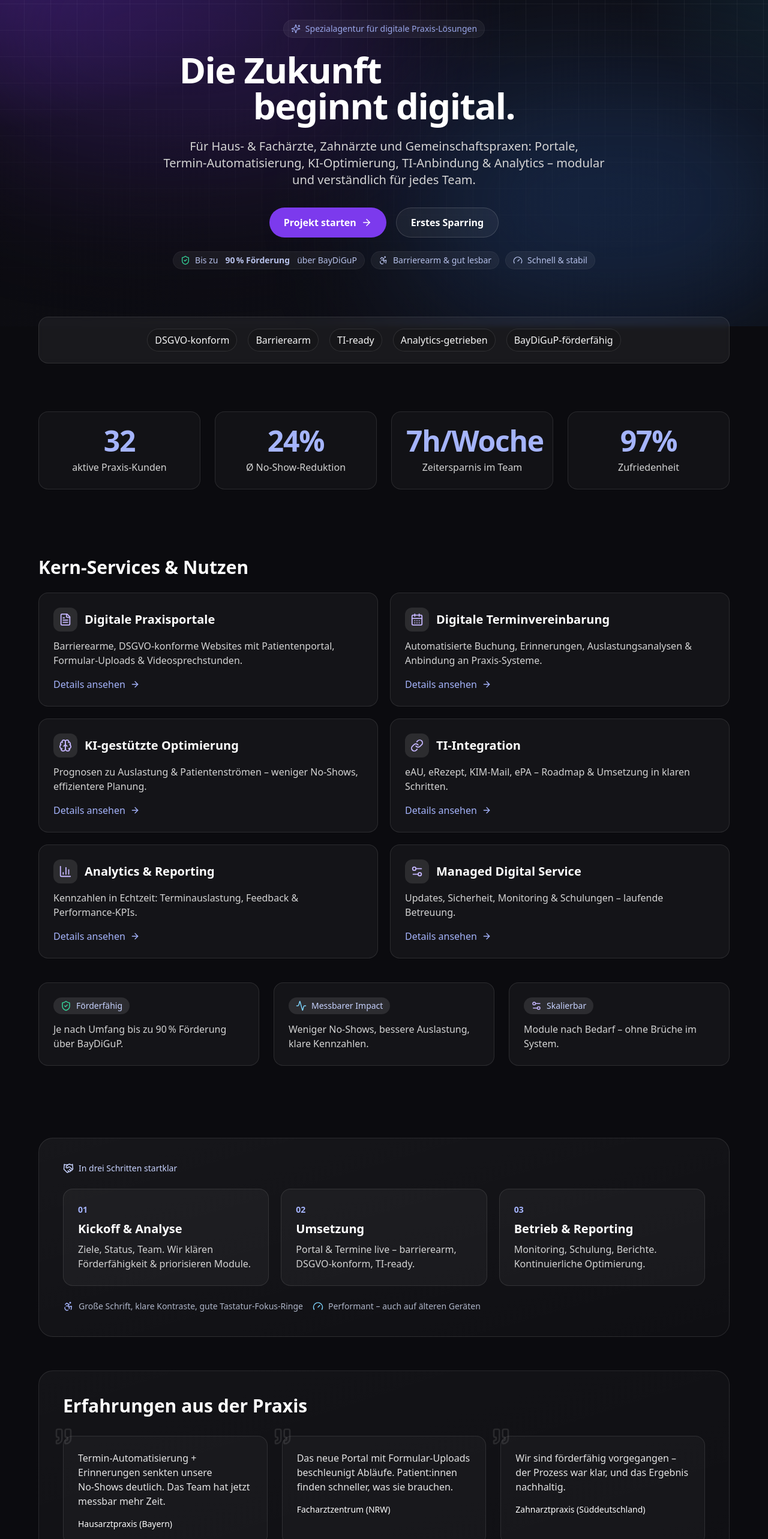
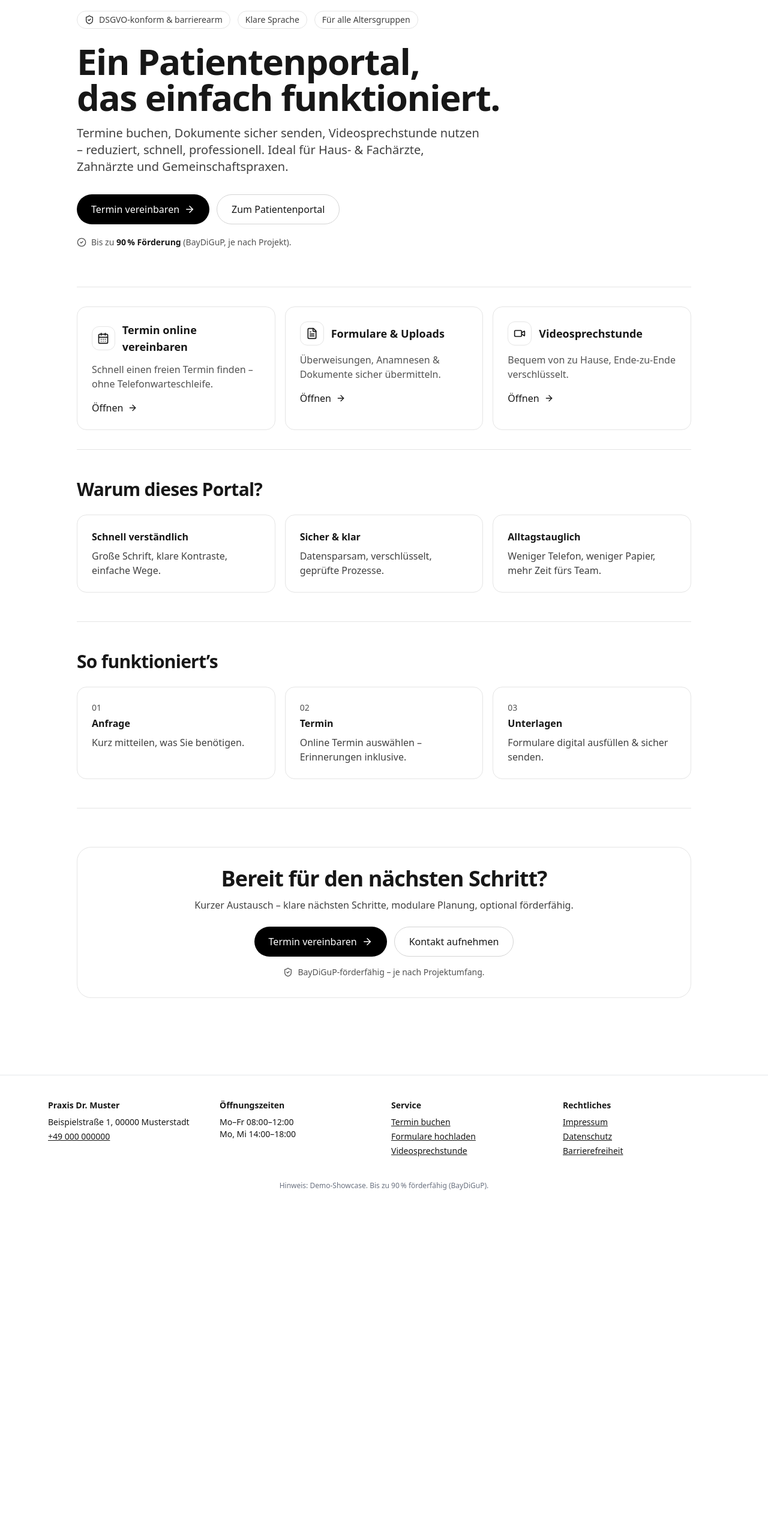
Before and after one commit to cyclebittt/arztpraxis-portal, a Next.js app: page / in a window 1280 px wide. Shown: the part 135-2701 px from the top of the page at 60% size. After the commit the page ends 2144 px from the top, so only its background shows below. Built offline with nearby package versions, Linux system fonts and the light colour scheme.

Commit message:
Update page.js

```diff
--- a/app/page.js
+++ b/app/page.js
@@ -1,391 +1,198 @@
 'use client';
 
-import { useEffect, useRef, useState } from 'react';
 import Link from 'next/link';
 import Navbar from '@/components/layout/Navbar';
 import Footer from '@/components/layout/Footer';
-import AOS from 'aos';
-import 'aos/dist/aos.css';
 import {
   ArrowRight,
-  Sparkles,
   CalendarDays,
+  FileText,
+  Video,
   ShieldCheck,
-  Activity,
-  Brain,
-  Settings2,
-  Link as LinkIcon,
-  BarChart3,
-  FileText,
   CheckCircle2,
-  Quote,
-  Accessibility,
-  Gauge,
-  Handshake,
 } from 'lucide-react';
 
-/* ---------------- CountUp (leicht, ohne Lib) ---------------- */
-function useCountUp(target = 0, duration = 1500, start = 0, inView = true) {
-  const [val, setVal] = useState(start);
-  const startRef = useRef(null);
+/**
+ * Designprinzipien:
+ * - Primär: Weiß (#FFFFFF), Text: nahezu Schwarz (#0A0A0A), dezente Linien (#E5E7EB)
+ * - Große Typo, viel Weißraum, klare Hierarchie
+ * - Starkes Fokus-Design für Tastatur (ring)
+ * - Keine Animationen, kein Farb-Overload
+ */
 
-  useEffect(() => {
-    if (!inView) return;
-    let rafId;
-    const step = (ts) => {
-      if (startRef.current == null) startRef.current = ts;
-      const p = Math.min(1, (ts - startRef.current) / duration);
-      const eased = 1 - Math.pow(1 - p, 3); // easeOutCubic
-      setVal(Math.round(start + (target - start) * eased));
-      if (p < 1) rafId = requestAnimationFrame(step);
-    };
-    rafId = requestAnimationFrame(step);
-    return () => cancelAnimationFrame(rafId);
-  }, [target, duration, start, inView]);
-
-  return val;
-}
-
-function Stat({ label, value, suffix = '' }) {
-  const ref = useRef(null);
-  const [visible, setVisible] = useState(false);
-  useEffect(() => {
-    const io = new IntersectionObserver(([e]) => setVisible(e.isIntersecting), { threshold: 0.35 });
-    if (ref.current) io.observe(ref.current);
-    return () => io.disconnect();
-  }, []);
-  const n = useCountUp(value, 1400, 0, visible);
+function Pill({ children }) {
   return (
-    <div
-      ref={ref}
-      className="rounded-2xl border border-white/10 bg-white/[0.03] p-6 text-center transition-transform will-change-transform hover:-translate-y-0.5"
-    >
-      <div className="text-4xl md:text-5xl font-extrabold tracking-tight text-indigo-300">
-        {n.toLocaleString('de-DE')}
-        {suffix}
-      </div>
-      <div className="mt-2 text-neutral-300">{label}</div>
-    </div>
+    <span className="inline-flex items-center gap-2 rounded-full border border-neutral-200 bg-white px-3 py-1 text-sm text-neutral-700">
+      {children}
+    </span>
   );
 }
 
-/* ---------------- Seite ---------------- */
+function Card({ title, description, href, icon }) {
+  return (
+    <Link
+      href={href}
+      className="group block rounded-2xl border border-neutral-200 bg-white p-6 hover:shadow-sm focus:outline-none focus-visible:ring-2 focus-visible:ring-black/60"
+    >
+      <div className="flex items-center gap-3">
+        <div className="grid h-10 w-10 place-items-center rounded-xl border border-neutral-200 bg-white text-neutral-900">
+          {icon}
+        </div>
+        <h3 className="text-lg font-semibold text-neutral-900">{title}</h3>
+      </div>
+      <p className="mt-3 text-neutral-600">{description}</p>
+      <div className="mt-4 inline-flex items-center gap-2 text-neutral-900">
+        <span className="font-medium">Öffnen</span>
+        <ArrowRight size={16} className="transition-transform group-hover:translate-x-0.5" />
+      </div>
+    </Link>
+  );
+}
+
 export default function Home() {
-  const [fadeDir, setFadeDir] = useState('fade-right');
-
-  useEffect(() => {
-    AOS.init({ duration: 650, once: true, offset: 40 });
-    const handleResize = () => setFadeDir(window.innerWidth < 768 ? 'fade-up' : 'fade-right');
-    handleResize();
-    window.addEventListener('resize', handleResize, { passive: true });
-    return () => window.removeEventListener('resize', handleResize);
-  }, []);
-
-  const modules = [
+  const actions = [
     {
-      icon: <FileText size={22} className="text-violet-300" />,
-      title: 'Digitale Praxisportale',
-      desc: 'Barrierearme, DSGVO‑konforme Websites mit Patientenportal, Formular‑Uploads & Videosprechstunden.',
-      href: '/services/portal',
+      title: 'Termin online vereinbaren',
+      description: 'Schnell einen freien Termin finden – ohne Telefonwarteschleife.',
+      href: '/termine',
+      icon: <CalendarDays size={20} aria-hidden />,
     },
     {
-      icon: <CalendarDays size={22} className="text-violet-300" />,
-      title: 'Digitale Terminvereinbarung',
-      desc: 'Automatisierte Buchung, Erinnerungen, Auslastungsanalysen & Anbindung an Praxis‑Systeme.',
-      href: '/services/termine',
+      title: 'Formulare & Uploads',
+      description: 'Überweisungen, Anamnesen & Dokumente sicher übermitteln.',
+      href: '/formulare',
+      icon: <FileText size={20} aria-hidden />,
     },
     {
-      icon: <Brain size={22} className="text-violet-300" />,
-      title: 'KI‑gestützte Optimierung',
-      desc: 'Prognosen zu Auslastung & Patientenströmen – weniger No‑Shows, effizientere Planung.',
-      href: '/services/ki',
-    },
-    {
-      icon: <LinkIcon size={22} className="text-violet-300" />,
-      title: 'TI‑Integration',
-      desc: 'eAU, eRezept, KIM‑Mail, ePA – Roadmap & Umsetzung in klaren Schritten.',
-      href: '/services/ti',
-    },
-    {
-      icon: <BarChart3 size={22} className="text-violet-300" />,
-      title: 'Analytics & Reporting',
-      desc: 'Kennzahlen in Echtzeit: Terminauslastung, Feedback & Performance‑KPIs.',
-      href: '/services/analytics',
-    },
-    {
-      icon: <Settings2 size={22} className="text-violet-300" />,
-      title: 'Managed Digital Service',
-      desc: 'Updates, Sicherheit, Monitoring & Schulungen – laufende Betreuung.',
-      href: '/services/managed',
+      title: 'Videosprechstunde',
+      description: 'Bequem von zu Hause, Ende-zu-Ende verschlüsselt.',
+      href: '/video',
+      icon: <Video size={20} aria-hidden />,
     },
   ];
 
   return (
-    <div className="font-proxima bg-[#0B0B0F] text-white">
+    <div className="bg-white text-neutral-900">
       <Navbar />
 
-      {/* ---------------- HERO (dezent, hochwertig) ---------------- */}
-      <section className="relative overflow-hidden">
-        {/* Hintergrund: weiche Gradients + animierte Grid‑Lines */}
-        <div className="pointer-events-none absolute inset-0">
-          <div className="absolute inset-0 bg-[radial-gradient(1200px_600px_at_-10%_-10%,rgba(129,51,241,.35),transparent_60%),radial-gradient(900px_600px_at_120%_0%,rgba(56,189,248,.20),transparent_55%),linear-gradient(120deg,#0B0B0F_0%,#0E0E15_60%,#0B0B0F_100%)]" />
-          <div className="absolute inset-0 [mask-image:linear-gradient(to_bottom,black,transparent)]">
-            <div className="absolute -inset-1 bg-[linear-gradient(90deg,rgba(255,255,255,0.06)_1px,transparent_1px),linear-gradient(rgba(255,255,255,0.06)_1px,transparent_1px)] bg-[size:44px_44px] animate-[pulse_7s_ease-in-out_infinite]" />
+      {/* HERO */}
+      <section className="px-5 md:px-12">
+        <div className="mx-auto max-w-5xl border-b border-neutral-200 pb-12 pt-16 md:pb-16 md:pt-24">
+          <div className="flex flex-wrap items-center gap-3">
+            <Pill>
+              <ShieldCheck size={16} aria-hidden className="text-neutral-800" />
+              <span>DSGVO‑konform & barrierearm</span>
+            </Pill>
+            <Pill>Klare Sprache</Pill>
+            <Pill>Für alle Altersgruppen</Pill>
           </div>
-          <div className="absolute -top-24 -left-24 h-[28rem] w-[48rem] rounded-full bg-violet-600/20 blur-[120px]" />
-          <div className="absolute top-1/3 -right-24 h-[26rem] w-[44rem] rounded-full bg-blue-500/20 blur-[120px]" />
-        </div>
 
-        <div className="relative px-5 md:px-16 pt-20 md:pt-28 pb-18 md:pb-24 text-center max-w-4xl mx-auto">
-          <span className="inline-flex items-center gap-2 text-sm text-indigo-300/90 bg-white/5 ring-1 ring-white/10 px-3 py-1 rounded-full">
-            <Sparkles size={16} /> Spezialagentur für digitale Praxis‑Lösungen
-          </span>
-
-          <h1 className="mt-6 text-4xl md:text-6xl font-extrabold tracking-tight leading-tight">
-            Die Zukunft{' '}
-            <span className="bg-clip-text text-transparent bg-[linear-gradient(90deg,#c4b5fd,45%,#93c5fd,85%)] [background-size:200%_100%] animate-[pulse_6s_linear_infinite]">
-              Ihrer Praxis
-            </span>{' '}
-            beginnt digital.
+          <h1 className="mt-6 text-4xl font-extrabold tracking-tight md:text-6xl">
+            Ein Patientenportal,<br className="hidden md:block" /> das einfach funktioniert.
           </h1>
-
-          <p className="mt-6 text-lg md:text-xl text-neutral-300">
-            Für Haus‑ & Fachärzte, Zahnärzte und Gemeinschaftspraxen: Portale, Termin‑Automatisierung,
-            KI‑Optimierung, TI‑Anbindung & Analytics – modular und verständlich für jedes Team.
+          <p className="mt-4 max-w-2xl text-lg text-neutral-700 md:text-xl">
+            Termine buchen, Dokumente sicher senden, Videosprechstunde nutzen – reduziert, schnell,
+            professionell. Ideal für Haus‑ & Fachärzte, Zahnärzte und Gemeinschaftspraxen.
           </p>
 
-          <div className="mt-8 flex flex-col sm:flex-row justify-center gap-3 sm:gap-4">
+          <div className="mt-8 flex flex-col gap-3 sm:flex-row">
             <Link
-              href="/request"
-              className="px-6 py-3 rounded-full bg-violet-600 hover:bg-violet-500 transition-colors font-semibold inline-flex items-center justify-center gap-2"
+              href="/termine"
+              className="inline-flex items-center justify-center rounded-full bg-black px-6 py-3 text-white hover:bg-black/90 focus-visible:outline-none focus-visible:ring-2 focus-visible:ring-black/60"
             >
-              Projekt starten <ArrowRight size={18} />
+              Termin vereinbaren <ArrowRight size={18} className="ml-2" />
             </Link>
             <Link
-              href="/contact"
-              className="px-6 py-3 rounded-full border border-white/15 hover:border-white/30 bg-white/5 transition-colors font-semibold inline-flex items-center justify-center"
+              href="/portal"
+              className="inline-flex items-center justify-center rounded-full border border-neutral-300 bg-white px-6 py-3 text-neutral-900 hover:bg-neutral-50 focus-visible:outline-none focus-visible:ring-2 focus-visible:ring-black/60"
             >
-              Erstes Sparring
+              Zum Patientenportal
             </Link>
           </div>
 
-          {/* kleine Nutzenleiste unter den Buttons */}
-          <div className="mt-6 flex flex-wrap items-center justify-center gap-3 text-sm text-indigo-200/90">
-            <div className="inline-flex items-center gap-2 bg-white/5 ring-1 ring-white/10 rounded-full px-3 py-1">
-              <ShieldCheck size={16} className="text-emerald-400" />
-              Bis zu <strong className="mx-1">90 % Förderung</strong> über BayDiGuP
+          <div className="mt-5 text-sm text-neutral-600">
+            <CheckCircle2 size={16} className="inline -mt-0.5 mr-2" aria-hidden />
+            Bis zu <span className="font-semibold text-neutral-900">90 % Förderung</span> (BayDiGuP, je nach Projekt).
+          </div>
+        </div>
+      </section>
+
+      {/* QUICK ACTIONS */}
+      <section className="px-5 md:px-12">
+        <div className="mx-auto grid max-w-5xl grid-cols-1 gap-4 border-b border-neutral-200 py-8 md:grid-cols-3">
+          {actions.map((a) => (
+            <Card key={a.title} {...a} />
+          ))}
+        </div>
+      </section>
+
+      {/* VORTEILE – sehr reduziert */}
+      <section className="px-5 md:px-12">
+        <div className="mx-auto max-w-5xl border-b border-neutral-200 py-10 md:py-12">
+          <h2 className="text-2xl font-semibold tracking-tight md:text-3xl">Warum dieses Portal?</h2>
+          <div className="mt-6 grid grid-cols-1 gap-4 md:grid-cols-3">
+            <div className="rounded-2xl border border-neutral-200 bg-white p-6">
+              <h3 className="text-base font-semibold">Schnell verständlich</h3>
+              <p className="mt-2 text-neutral-700">Große Schrift, klare Kontraste, einfache Wege.</p>
             </div>
-            <div className="inline-flex items-center gap-2 bg-white/5 ring-1 ring-white/10 rounded-full px-3 py-1">
-              <Accessibility size={16} />
-              Barrierearm & gut lesbar
+            <div className="rounded-2xl border border-neutral-200 bg-white p-6">
+              <h3 className="text-base font-semibold">Sicher & klar</h3>
+              <p className="mt-2 text-neutral-700">Datensparsam, verschlüsselt, geprüfte Prozesse.</p>
             </div>
-            <div className="inline-flex items-center gap-2 bg-white/5 ring-1 ring-white/10 rounded-full px-3 py-1">
-              <Gauge size={16} />
-              Schnell & stabil
+            <div className="rounded-2xl border border-neutral-200 bg-white p-6">
+              <h3 className="text-base font-semibold">Alltagstauglich</h3>
+              <p className="mt-2 text-neutral-700">Weniger Telefon, weniger Papier, mehr Zeit fürs Team.</p>
             </div>
           </div>
         </div>
       </section>
 
-      {/* ---------------- TRUST BAR (besser sichtbar) ---------------- */}
-      <section className="px-5 md:px-16 -mt-4 mb-8">
-        <div className="rounded-2xl border border-white/10 bg-white/[0.06] backdrop-blur-sm p-4 md:p-5">
-          <div className="flex flex-wrap items-center justify-center gap-3 md:gap-5">
-            {['DSGVO‑konform', 'Barrierearm', 'TI‑ready', 'Analytics‑getrieben', 'BayDiGuP‑förderfähig'].map((t, i) => (
-              <span
-                key={t}
-                data-aos="fade-up"
-                data-aos-delay={i * 80}
-                className="text-sm md:text-base text-neutral-100 px-3 py-1.5 rounded-full bg-black/10 ring-1 ring-white/10"
-              >
-                {t}
-              </span>
+      {/* SO FUNKTIONIERT’S */}
+      <section className="px-5 md:px-12">
+        <div className="mx-auto max-w-5xl border-b border-neutral-200 py-10 md:py-12">
+          <h2 className="text-2xl font-semibold tracking-tight md:text-3xl">So funktioniert’s</h2>
+          <ol className="mt-6 grid grid-cols-1 gap-4 md:grid-cols-3">
+            {[
+              ['01', 'Anfrage', 'Kurz mitteilen, was Sie benötigen.'],
+              ['02', 'Termin', 'Online Termin auswählen – Erinnerungen inklusive.'],
+              ['03', 'Unterlagen', 'Formulare digital ausfüllen & sicher senden.'],
+            ].map(([step, title, text]) => (
+              <li key={step} className="rounded-2xl border border-neutral-200 bg-white p-6">
+                <div className="text-sm text-neutral-600">{step}</div>
+                <h3 className="mt-1 text-base font-semibold">{title}</h3>
+                <p className="mt-2 text-neutral-700">{text}</p>
+              </li>
             ))}
-          </div>
+          </ol>
         </div>
       </section>
 
-      {/* ---------------- KPIs ---------------- */}
-      <section className="px-5 md:px-16 py-8 md:py-12">
-        <div className="grid grid-cols-2 md:grid-cols-4 gap-4 md:gap-6">
-          <Stat label="aktive Praxis‑Kunden" value={32} />
-          <Stat label="Ø No‑Show‑Reduktion" value={24} suffix="%" />
-          <Stat label="Zeitersparnis im Team" value={7} suffix="h/Woche" />
-          <Stat label="Zufriedenheit" value={97} suffix="%" />
-        </div>
-      </section>
-
-      {/* ---------------- MODULE (Cards mit Hover) ---------------- */}
-      <section className="px-5 md:px-16 py-12 md:py-16">
-        <h2 className="text-2xl md:text-3xl font-semibold mb-6">Kern‑Services & Nutzen</h2>
-
-        <div className="grid grid-cols-1 md:grid-cols-2 gap-5">
-          {modules.map(({ icon, title, desc, href }, i) => (
-            <div
-              key={title}
-              data-aos={fadeDir}
-              data-aos-delay={i * 70}
-              className="group relative overflow-hidden rounded-2xl border border-white/10 bg-white/[0.04] p-6 transition-transform hover:-translate-y-0.5"
-            >
-              {/* Glanzeffekt */}
-              <div className="pointer-events-none absolute -inset-px opacity-0 group-hover:opacity-100 transition-opacity duration-300">
-                <div className="absolute -top-16 -right-16 h-40 w-40 rounded-full bg-violet-500/20 blur-3xl" />
-              </div>
-
-              <div className="flex items-center gap-3">
-                <div className="w-10 h-10 rounded-xl bg-white/10 flex items-center justify-center">{icon}</div>
-                <h3 className="text-lg md:text-xl font-semibold">{title}</h3>
-              </div>
-              <p className="mt-3 text-neutral-300">{desc}</p>
-              <div className="mt-4">
-                <Link href={href} className="inline-flex items-center gap-2 text-indigo-300 hover:text-indigo-200">
-                  Details ansehen <ArrowRight size={16} />
-                </Link>
-              </div>
+      {/* CTA */}
+      <section className="px-5 md:px-12">
+        <div className="mx-auto max-w-5xl py-12 md:py-16">
+          <div className="rounded-3xl border border-neutral-200 bg-white p-8 text-center">
+            <h2 className="text-3xl font-bold tracking-tight md:text-4xl">Bereit für den nächsten Schritt?</h2>
+            <p className="mx-auto mt-3 max-w-2xl text-neutral-700">
+              Kurzer Austausch – klare nächsten Schritte, modulare Planung, optional förderfähig.
+            </p>
+            <div className="mt-6 flex justify-center gap-3">
+              <Link
+                href="/termine"
+                className="inline-flex items-center justify-center rounded-full bg-black px-6 py-3 text-white hover:bg-black/90 focus-visible:outline-none focus-visible:ring-2 focus-visible:ring-black/60"
+              >
+                Termin vereinbaren <ArrowRight size={18} className="ml-2" />
+              </Link>
+              <Link
+                href="/kontakt"
+                className="inline-flex items-center justify-center rounded-full border border-neutral-300 bg-white px-6 py-3 text-neutral-900 hover:bg-neutral-50 focus-visible:outline-none focus-visible:ring-2 focus-visible:ring-black/60"
+              >
+                Kontakt aufnehmen
+              </Link>
             </div>
-          ))}
-        </div>
-
-        {/* Drei einfache Mehrwert-Kacheln */}
-        <div className="mt-10 grid grid-cols-1 md:grid-cols-3 gap-6">
-          {[
-            {
-              icon: <ShieldCheck className="text-emerald-400" size={18} />,
-              title: 'Förderfähig',
-              desc: 'Je nach Umfang bis zu 90 % Förderung über BayDiGuP.',
-            },
-            {
-              icon: <Activity className="text-sky-300" size={18} />,
-              title: 'Messbarer Impact',
-              desc: 'Weniger No‑Shows, bessere Auslastung, klare Kennzahlen.',
-            },
-            {
-              icon: <Settings2 className="text-violet-300" size={18} />,
-              title: 'Skalierbar',
-              desc: 'Module nach Bedarf – ohne Brüche im System.',
-            },
-          ].map((b, i) => (
-            <div key={i} className="rounded-2xl border border-white/10 bg-white/[0.04] p-6">
-              <div className="inline-flex items-center gap-2 rounded-full bg-white/10 px-3 py-1 text-sm text-indigo-200">
-                {b.icon}
-                <span>{b.title}</span>
-              </div>
-              <p className="mt-3 text-neutral-300">{b.desc}</p>
+            <div className="mt-4 text-sm text-neutral-600">
+              <ShieldCheck size={16} className="mr-2 inline -mt-0.5" aria-hidden />
+              BayDiGuP‑förderfähig – je nach Projektumfang.
             </div>
-          ))}
-        </div>
-      </section>
-
-      {/* ---------------- „So einfach geht’s“ (3 Schritte) ---------------- */}
-      <section className="px-5 md:px-16 py-10 md:py-14">
-        <div className="rounded-3xl border border-white/10 bg-gradient-to-br from-white/[0.05] to-white/[0.02] p-6 md:p-10">
-          <div className="flex items-center gap-2 text-sm text-indigo-200">
-            <Handshake size={18} />
-            <span>In drei Schritten startklar</span>
-          </div>
-          <div className="mt-6 grid grid-cols-1 md:grid-cols-3 gap-5">
-            {[
-              {
-                step: '01',
-                title: 'Kickoff & Analyse',
-                text: 'Ziele, Status, Team. Wir klären Förderfähigkeit & priorisieren Module.',
-              },
-              {
-                step: '02',
-                title: 'Umsetzung',
-                text: 'Portal & Termine live – barrierearm, DSGVO‑konform, TI‑ready.',
-              },
-              {
-                step: '03',
-                title: 'Betrieb & Reporting',
-                text: 'Monitoring, Schulung, Berichte. Kontinuierliche Optimierung.',
-              },
-            ].map((s, i) => (
-              <div key={i} className="rounded-2xl border border-white/10 bg-white/[0.04] p-6">
-                <div className="text-sm text-indigo-300 font-semibold">{s.step}</div>
-                <h3 className="mt-2 text-xl font-semibold">{s.title}</h3>
-                <p className="mt-2 text-neutral-300">{s.text}</p>
-              </div>
-            ))}
-          </div>
-
-          {/* Barrierefrei-Hinweis klar sichtbar */}
-          <div className="mt-6 flex flex-wrap items-center gap-4 text-sm text-[#AEB5C8]">
-            <div className="inline-flex items-center gap-2">
-              <Accessibility size={18} className="text-indigo-300" />
-              <span>Große Schrift, klare Kontraste, gute Tastatur‑Fokus‑Ringe</span>
-            </div>
-            <div className="inline-flex items-center gap-2">
-              <Gauge size={18} className="text-sky-300" />
-              <span>Performant – auch auf älteren Geräten</span>
-            </div>
-          </div>
-        </div>
-      </section>
-
-      {/* ---------------- TESTIMONIALS (text-only, hochwertig) ---------------- */}
-      <section className="px-5 md:px-16 pb-8 md:pb-14">
-        <div className="rounded-3xl border border-white/10 bg-gradient-to-br from-white/[0.04] to-white/[0.02] p-6 md:p-10">
-          <h2 className="text-2xl md:text-3xl font-semibold mb-8">Erfahrungen aus der Praxis</h2>
-          <div className="grid grid-cols-1 md:grid-cols-3 gap-6">
-            {[
-              {
-                quote:
-                  'Termin‑Automatisierung + Erinnerungen senkten unsere No‑Shows deutlich. Das Team hat jetzt messbar mehr Zeit.',
-                name: 'Hausarztpraxis (Bayern)',
-              },
-              {
-                quote:
-                  'Das neue Portal mit Formular‑Uploads beschleunigt Abläufe. Patient:innen finden schneller, was sie brauchen.',
-                name: 'Facharztzentrum (NRW)',
-              },
-              {
-                quote: 'Wir sind förderfähig vorgegangen – der Prozess war klar, und das Ergebnis nachhaltig.',
-                name: 'Zahnarztpraxis (Süddeutschland)',
-              },
-            ].map((t, i) => (
-              <figure
-                key={i}
-                data-aos="fade-up"
-                data-aos-delay={i * 120}
-                className="relative rounded-2xl border border-white/10 bg-white/[0.03] p-6"
-              >
-                <Quote className="absolute -top-4 -left-4 w-8 h-8 text-white/10" />
-                <blockquote className="text-neutral-200">{t.quote}</blockquote>
-                <figcaption className="mt-4 text-sm text-neutral-400">
-                  <span className="text-white font-medium">{t.name}</span>
-                </figcaption>
-              </figure>
-            ))}
-          </div>
-
-          <div className="mt-6 flex items-start gap-2 text-sm text-[#AEB5C8]">
-            <CheckCircle2 className="shrink-0 text-emerald-400" size={18} />
-            <p>Zitate anonymisiert und sinngemäß zusammengefasst.</p>
-          </div>
-        </div>
-      </section>
-
-      {/* ---------------- CTA ---------------- */}
-      <section className="px-5 md:px-16 py-16 md:py-20 text-center">
-        <div className="rounded-3xl border border-white/10 bg-gradient-to-br from-white/[0.05] to-white/[0.02] p-10">
-          <h2 className="text-3xl md:text-4xl font-bold">Bereit, Ihre Praxis digital zu stärken?</h2>
-          <p className="mt-4 text-neutral-300 max-w-2xl mx-auto">
-            Kurzer Call – klare nächsten Schritte, modulare Planung, optional förderfähig. Wir zeigen pragmatisch, was wirklich wirkt.
-          </p>
-          <div className="mt-6 flex justify-center gap-4">
-            <Link
-              href="/request"
-              className="px-6 py-3 rounded-full bg-violet-600 hover:bg-violet-500 transition-colors font-semibold inline-flex items-center gap-2"
-            >
-              Termin vereinbaren <ArrowRight size={18} />
-            </Link>
-            <Link
-              href="/contact"
-              className="px-6 py-3 rounded-full border border-white/15 hover:border-white/30 bg-white/5 transition-colors font-semibold"
-            >
-              Kontakt aufnehmen
-            </Link>
           </div>
         </div>
       </section>
```
